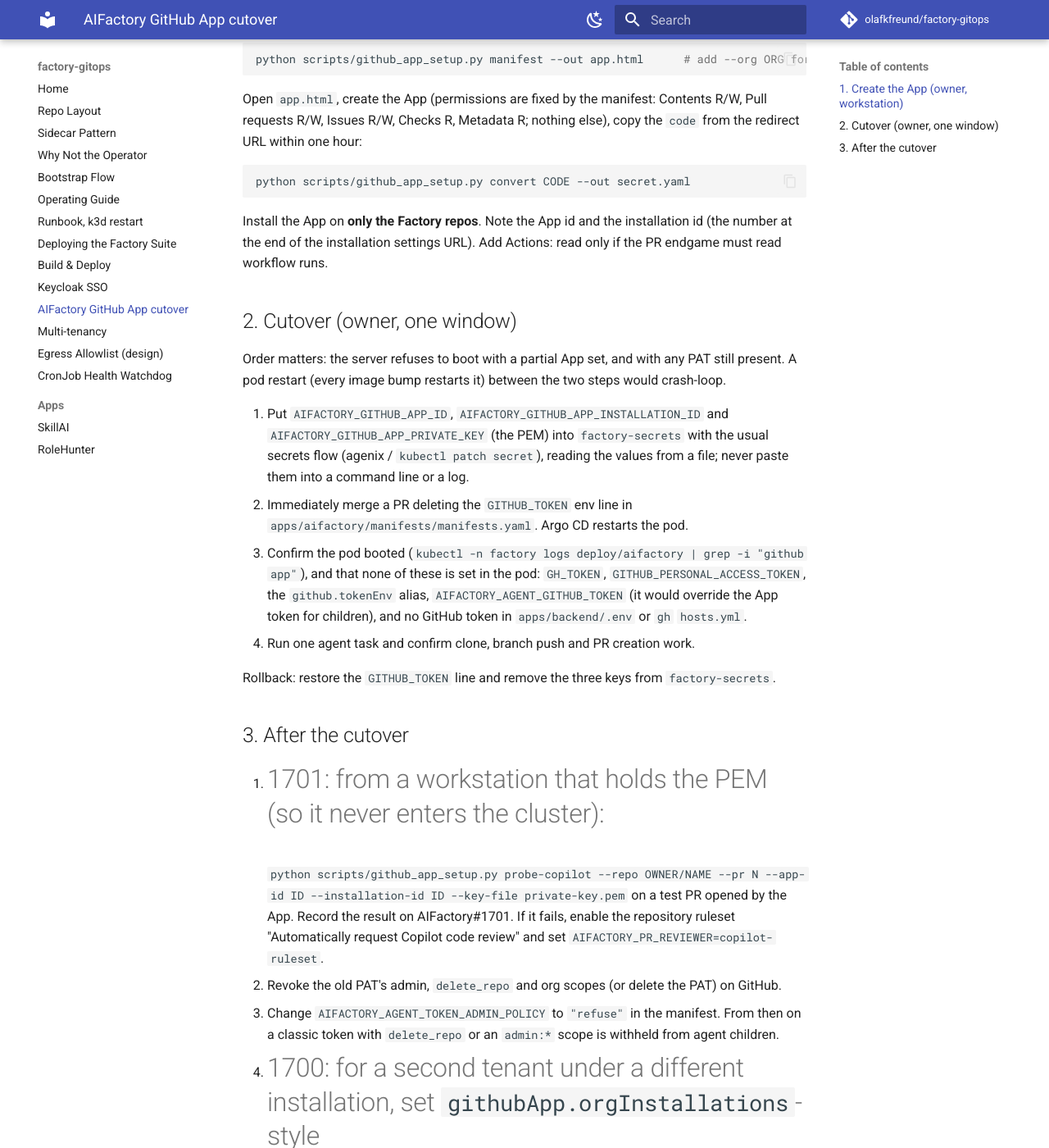
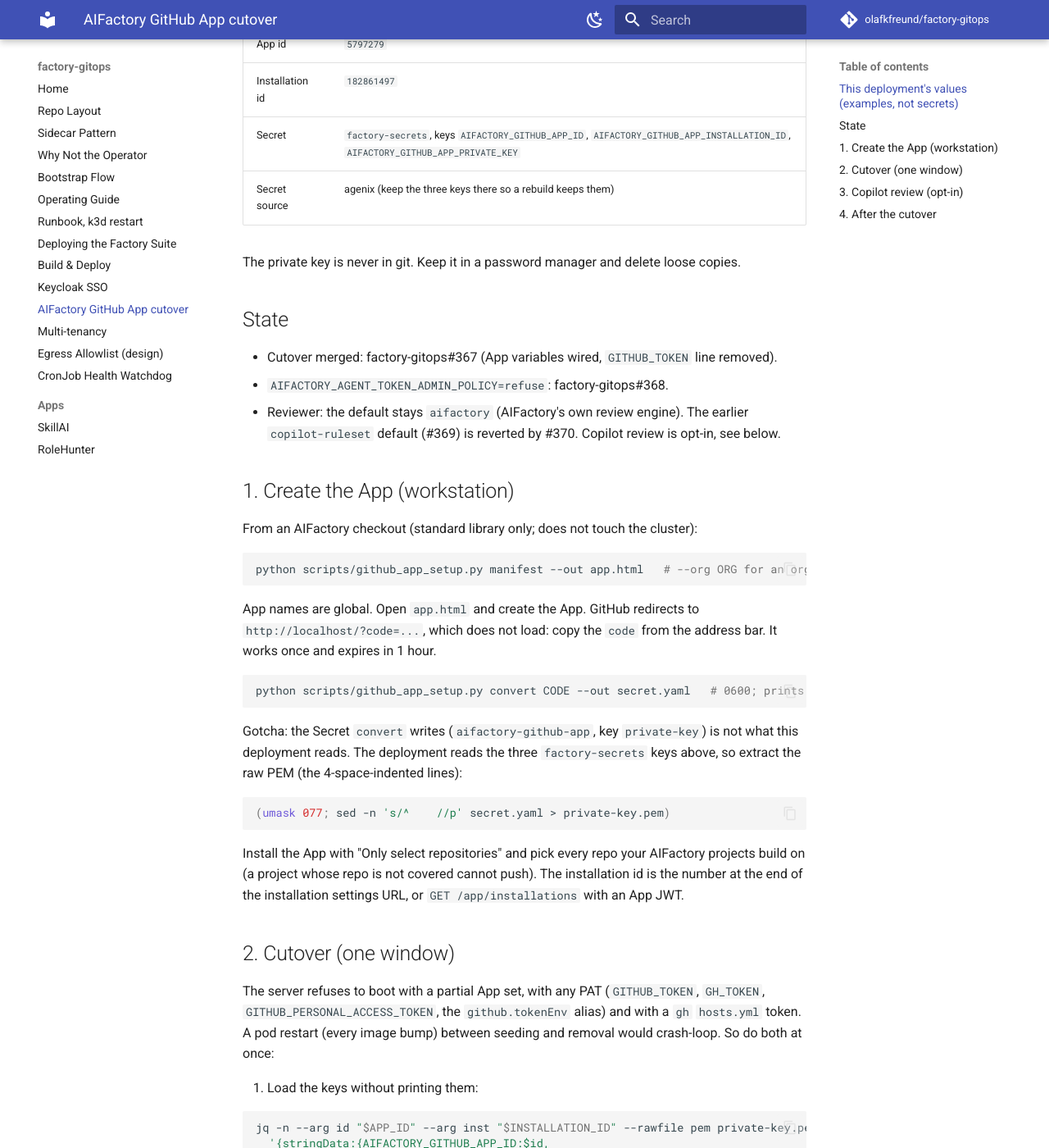
Before and after one commit to olafkfreund/factory-gitops, an MkDocs documentation site: the page built from docs/aifactory-github-app-cutover.md, in a window 1280 px wide and 1400 px high, scrolled down 455 px. Shown: the whole window at 82% size. Built offline with MkDocs 1.6.1 and Material for MkDocs 9.7.7, drawn with Linux system fonts in a browser that asks for light colours; comment, search, counter and statistics services are not loaded; some of the changed text lies outside the part shown.

Commit message:
docs(aifactory): verified GitHub App cutover runbook, Copilot opt-in (AIFactory#1973) (#371)
Plan step 3 of AIFactory plan/2026-11-17-1973-github-app-docs.md.


Claude-Session: https://claude.ai/code/session_01WtDyDqabJ8SR4gD3ubwYx1

Co-authored-by: Claude Opus 5.5 <noreply@anthropic.com>

````diff
--- a/docs/aifactory-github-app-cutover.md
+++ b/docs/aifactory-github-app-cutover.md
@@ -1,39 +1,89 @@
 # AIFactory GitHub App cutover (AIFactory#1973, #1700, #1701)
 
-Replaces the fleet PAT (`factory-secrets/GITHUB_TOKEN`, admin and `delete_repo` scopes) with an owner-managed GitHub App. The gitops side is already wired and **inert**: three optional variables and `AIFACTORY_AGENT_TOKEN_ADMIN_POLICY=warn` in `apps/aifactory/manifests/manifests.yaml`. Nothing below is done by an agent; creating the App and its secrets is the owner's.
+Replaced the fleet PAT (`factory-secrets/GITHUB_TOKEN`, admin and `delete_repo` scopes) with an owner-managed GitHub App. This page is the verified runbook, done on 2026-11-17. The generic, user-facing guide is the AIFactory page: <https://aifactory.freundcloud.com/concepts/github-app>. This page holds only what is specific to this deployment.
 
-## 1. Create the App (owner, workstation)
+## This deployment's values (examples, not secrets)
 
-From an AIFactory checkout. This needs only the Python standard library and does not touch the cluster:
+| Item | Value |
+|---|---|
+| App id | `5797279` |
+| Installation id | `182861497` |
+| Secret | `factory-secrets`, keys `AIFACTORY_GITHUB_APP_ID`, `AIFACTORY_GITHUB_APP_INSTALLATION_ID`, `AIFACTORY_GITHUB_APP_PRIVATE_KEY` |
+| Secret source | agenix (keep the three keys there so a rebuild keeps them) |
+
+The private key is never in git. Keep it in a password manager and delete loose copies.
+
+## State
+
+- Cutover merged: factory-gitops#367 (App variables wired, `GITHUB_TOKEN` line removed).
+- `AIFACTORY_AGENT_TOKEN_ADMIN_POLICY=refuse`: factory-gitops#368.
+- Reviewer: the default stays `aifactory` (AIFactory's own review engine). The earlier `copilot-ruleset` default (#369) is reverted by #370. Copilot review is opt-in, see below.
+
+## 1. Create the App (workstation)
+
+From an AIFactory checkout (standard library only; does not touch the cluster):
 
 ```bash
-python scripts/github_app_setup.py manifest --out app.html      # add --org ORG for an org-owned App
+python scripts/github_app_setup.py manifest --out app.html   # --org ORG for an org-owned App; --name NAME if "AIFactory" is taken
 ```
 
-Open `app.html`, create the App (permissions are fixed by the manifest: Contents R/W, Pull requests R/W, Issues R/W, Checks R, Metadata R; nothing else), copy the `code` from the redirect URL within one hour:
+App names are global. Open `app.html` and create the App. GitHub redirects to `http://localhost/?code=...`, which does not load: copy the `code` from the address bar. It works once and expires in 1 hour.
 
 ```bash
-python scripts/github_app_setup.py convert CODE --out secret.yaml
+python scripts/github_app_setup.py convert CODE --out secret.yaml   # 0600; prints app id, slug, install URL
 ```
 
-Install the App on **only the Factory repos**. Note the App id and the installation id (the number at the end of the installation settings URL). Add Actions: read only if the PR endgame must read workflow runs.
+Gotcha: the Secret `convert` writes (`aifactory-github-app`, key `private-key`) is not what this deployment reads. The deployment reads the three `factory-secrets` keys above, so extract the raw PEM (the 4-space-indented lines):
 
-## 2. Cutover (owner, one window)
+```bash
+(umask 077; sed -n 's/^    //p' secret.yaml > private-key.pem)
+```
 
-Order matters: the server refuses to boot with a partial App set, and with any PAT still present. A pod restart (every image bump restarts it) between the two steps would crash-loop.
+Install the App with "Only select repositories" and pick every repo your AIFactory projects build on (a project whose repo is not covered cannot push). The installation id is the number at the end of the installation settings URL, or `GET /app/installations` with an App JWT.
 
-1. Put `AIFACTORY_GITHUB_APP_ID`, `AIFACTORY_GITHUB_APP_INSTALLATION_ID` and `AIFACTORY_GITHUB_APP_PRIVATE_KEY` (the PEM) into `factory-secrets` with the usual secrets flow (agenix / `kubectl patch secret`), reading the values from a file; never paste them into a command line or a log.
-2. Immediately merge a PR deleting the `GITHUB_TOKEN` env line in `apps/aifactory/manifests/manifests.yaml`. Argo CD restarts the pod.
-3. Confirm the pod booted (`kubectl -n factory logs deploy/aifactory | grep -i "github app"`), and that none of these is set in the pod: `GH_TOKEN`, `GITHUB_PERSONAL_ACCESS_TOKEN`, the `github.tokenEnv` alias, `AIFACTORY_AGENT_GITHUB_TOKEN` (it would override the App token for children), and no GitHub token in `apps/backend/.env` or `gh` `hosts.yml`.
-4. Run one agent task and confirm clone, branch push and PR creation work.
+## 2. Cutover (one window)
+
+The server refuses to boot with a partial App set, with any PAT (`GITHUB_TOKEN`, `GH_TOKEN`, `GITHUB_PERSONAL_ACCESS_TOKEN`, the `github.tokenEnv` alias) and with a `gh` `hosts.yml` token. A pod restart (every image bump) between seeding and removal would crash-loop. So do both at once:
+
+1. Load the keys without printing them:
+
+   ```bash
+   jq -n --arg id "$APP_ID" --arg inst "$INSTALLATION_ID" --rawfile pem private-key.pem \
+     '{stringData:{AIFACTORY_GITHUB_APP_ID:$id,
+                   AIFACTORY_GITHUB_APP_INSTALLATION_ID:$inst,
+                   AIFACTORY_GITHUB_APP_PRIVATE_KEY:$pem}}' |
+     kubectl -n factory patch secret factory-secrets --type merge --patch-file /dev/stdin
+   ```
+
+   Also put the three keys into agenix.
+2. Immediately merge the PR that deletes the `GITHUB_TOKEN` env line in `apps/aifactory/manifests/manifests.yaml` (#367). Argo CD restarts the pod.
+3. Verify: the pod boots (`kubectl -n factory logs deploy/aifactory | grep -i "github app"`); none of `GH_TOKEN`, `GITHUB_PERSONAL_ACCESS_TOKEN`, the `github.tokenEnv` alias or `AIFACTORY_AGENT_GITHUB_TOKEN` is set in the pod (the last would override the App token for children); no GitHub token in `apps/backend/.env` or `gh` `hosts.yml`.
+4. Run one small task. Success: the PR is authored by `app/<slug>` (here: olafkfreund/aifactory-demo#595).
+5. Set `AIFACTORY_AGENT_TOKEN_ADMIN_POLICY` to `"refuse"` (#368).
+6. Delete `secret.yaml` and `private-key.pem`.
+
+The server mints installation tokens (1 hour, refreshed every 30 minutes) and exports `GH_TOKEN` and `GITHUB_TOKEN` in-process, so the `gh` git-credential helper keeps working with no PAT in the pod's environment.
 
 Rollback: restore the `GITHUB_TOKEN` line and remove the three keys from `factory-secrets`.
 
-## 3. After the cutover
+## 3. Copilot review (opt-in)
 
-1. #1701: from a workstation that holds the PEM (so it never enters the cluster):
-   `python scripts/github_app_setup.py probe-copilot --repo OWNER/NAME --pr N --app-id ID --installation-id ID --key-file private-key.pem`
-   on a test PR opened by the App. Record the result on AIFactory#1701. If it fails, enable the repository ruleset "Automatically request Copilot code review" and set `AIFACTORY_PR_REVIEWER=copilot-ruleset`.
-2. Revoke the old PAT's admin, `delete_repo` and org scopes (or delete the PAT) on GitHub.
-3. Change `AIFACTORY_AGENT_TOKEN_ADMIN_POLICY` to `"refuse"` in the manifest. From then on a classic token with `delete_repo` or an `admin:*` scope is withheld from agent children.
-4. #1700: for a second tenant under a different installation, set `githubApp.orgInstallations`-style `AIFACTORY_GITHUB_APP_ORG_INSTALLATIONS` (`<org_id>=<installation_id>,...`) and test with two installations. An unbound org gets no token.
+Observed on this deployment: `probe-copilot` against a test PR, with an App installation token, returned `HTTP 201; copilot_listed: False`. The App token did not get Copilot requested as a reviewer. The probe POSTs a real review request, so run it on a test PR and before any Copilot ruleset is active:
+
+```bash
+python scripts/github_app_setup.py probe-copilot --repo OWNER/NAME --pr N --app-id ID --installation-id ID --key-file private-key.pem
+```
+
+(needs `httpx` and `python-jose`, for example AIFactory's `.venv`).
+
+Because of that, the default reviewer is `aifactory`. A project that wants Copilot opts in with both:
+
+1. Project settings: reviewer `copilot-ruleset`.
+2. A repository ruleset `copilot_code_review` that is active (`review_on_push=false`, `review_draft_pull_requests=false`, all branches). Create it with `gh api -X POST repos/OWNER/REPO/rulesets`, or enable an existing one with `gh api -X PUT repos/OWNER/REPO/rulesets/ID -f enforcement=active`. The rulesets created on 2026-11-17 on four repos are kept with `enforcement=disabled`.
+
+A repo without an active ruleset never gets a Copilot review, so keep its project on `aifactory`. Re-review on new pushes is untested. Full steps and caveats: the AIFactory page above.
+
+## 4. After the cutover
+
+1. Reduce the old classic PAT's scopes to `repo`, `workflow`, `copilot`, `read:org`, with an expiry. Other services still use it, so do not delete it.
+2. #1700: for a second tenant under a different installation, set `AIFACTORY_GITHUB_APP_ORG_INSTALLATIONS` (`<org_id>=<installation_id>,...`) and test with two installations. An unbound org gets no token.
````
